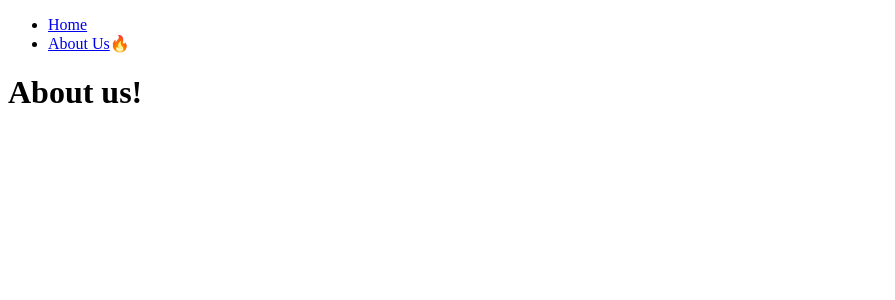
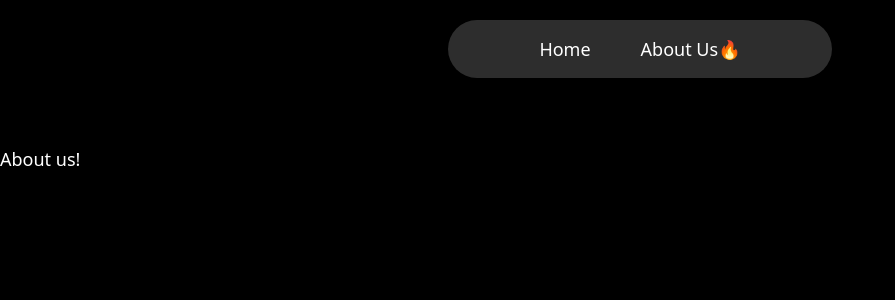
Before and after one commit to tmbb-japan/competition, a Next.js app: page /about-us in a window 1280 px wide. Shown: the top 300 px of the page, without its empty margins (0-895 px from the left). Built offline with nearby package versions, Linux system fonts and the light colour scheme.

Commit message:
fix : change the design

```diff
--- a/app/layout.tsx
+++ b/app/layout.tsx
@@ -1,3 +1,4 @@
+import "../styles/global.css";
 import { Metadata } from "next";
 import Navigation from "../components/navigation"
 
--- a/components/navigation.tsx
+++ b/components/navigation.tsx
@@ -1,12 +1,12 @@
 "use client"
 import Link from "next/link";
 import { usePathname } from "next/navigation";
-import { useState } from "react";
+import styles from "../styles/navigation.module.css";
 
 export default function Navigation(){
     const path = usePathname();
     return (
-        <nav>
+        <nav className={styles.nav}>
             <ul>
                 <li>
                     <Link href="/">Home</Link>
--- /dev/null
+++ b/styles/global.css
@@ -0,0 +1,152 @@
+html,
+body,
+div,
+span,
+applet,
+object,
+iframe,
+h1,
+h2,
+h3,
+h4,
+h5,
+h6,
+p,
+blockquote,
+pre,
+a,
+abbr,
+acronym,
+address,
+big,
+cite,
+code,
+del,
+dfn,
+em,
+img,
+ins,
+kbd,
+q,
+s,
+samp,
+small,
+strike,
+strong,
+sub,
+sup,
+tt,
+var,
+b,
+u,
+i,
+center,
+dl,
+dt,
+dd,
+ol,
+ul,
+li,
+fieldset,
+form,
+label,
+legend,
+table,
+caption,
+tbody,
+tfoot,
+thead,
+tr,
+th,
+td,
+article,
+aside,
+canvas,
+details,
+embed,
+figure,
+figcaption,
+footer,
+header,
+hgroup,
+menu,
+nav,
+output,
+ruby,
+section,
+summary,
+time,
+mark,
+audio,
+video {
+  margin: 0;
+  padding: 0;
+  border: 0;
+  font-size: 100%;
+  font: inherit;
+  vertical-align: baseline;
+}
+/* HTML5 display-role reset for older browsers */
+article,
+aside,
+details,
+figcaption,
+figure,
+footer,
+header,
+hgroup,
+menu,
+nav,
+section {
+  display: block;
+}
+body {
+  line-height: 1;
+}
+ol,
+ul {
+  list-style: none;
+}
+blockquote,
+q {
+  quotes: none;
+}
+blockquote:before,
+blockquote:after,
+q:before,
+q:after {
+  content: "";
+  content: none;
+}
+table {
+  border-collapse: collapse;
+  border-spacing: 0;
+}
+
+body {
+    padding-top: 150px;
+    font-family:
+    system-ui,
+    -apple-system,
+    BlinkMacSystemFont,
+    "Segoe UI",
+    Roboto,
+    Oxygen,
+    Ubuntu,
+    Cantarell,
+    "Open Sans",
+    "Helvetica Neue",
+    sans-serif;
+    background-color: black;
+    color: white;
+    font-size: 18px;
+}
+
+a {
+  color: inherit;
+  text-decoration: none;
+}
+
+a:hover {
+  text-decoration: underline;
+}
--- /dev/null
+++ b/styles/navigation.module.css
@@ -0,0 +1,28 @@
+.nav{
+    background-color: #2d2d2d;
+    position: fixed;
+    width: 30%;
+    margin: 0 auto;
+    top: 20px;
+    border-radius: 50px;
+    padding: 20px 0px;
+    left: 50%;
+    z-index: 10;
+    transform: translateX(-50%);
+}
+
+.nav ul {
+    display: flex;
+    justify-content: center;
+    gap: 50px;
+}
+
+.nav ul li {
+    list-style: none;
+    transform: none;
+    transition: all 0.1s ease-in-out;
+}
+
+.nav ul li:hover {
+    transform: scale(1.05);
+}
```
Also changed, not shown: app/(home)/page.tsx (+10 -6 lines), app/(movies)/movies/[id]/page.tsx (+1 -7 lines), components/movie-info.tsx (+10 -2 lines), components/movie-videos.tsx (+4 -7 lines), components/movie.tsx (added, +24 -0 lines), styles/home.module.css (added, +8 -0 lines), styles/movie.module.css (added, +26 -0 lines).
